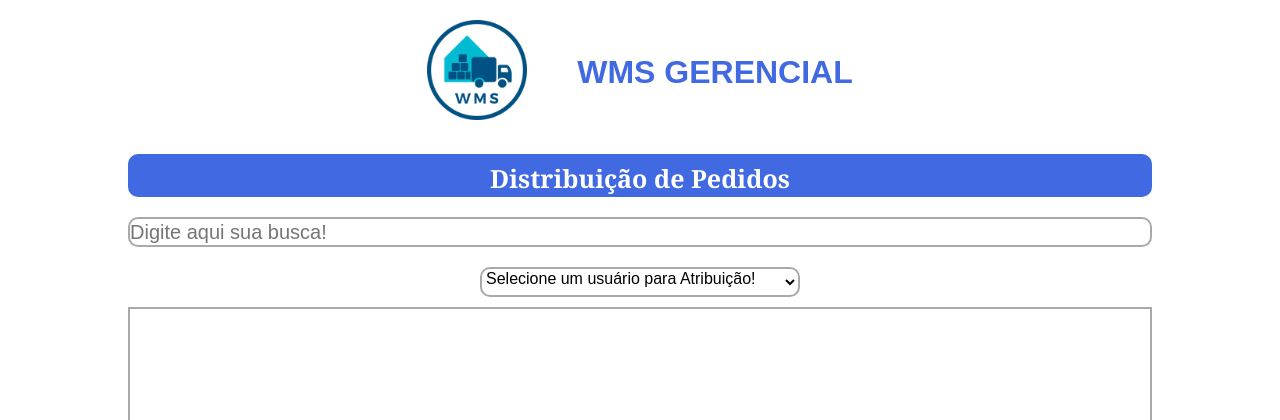
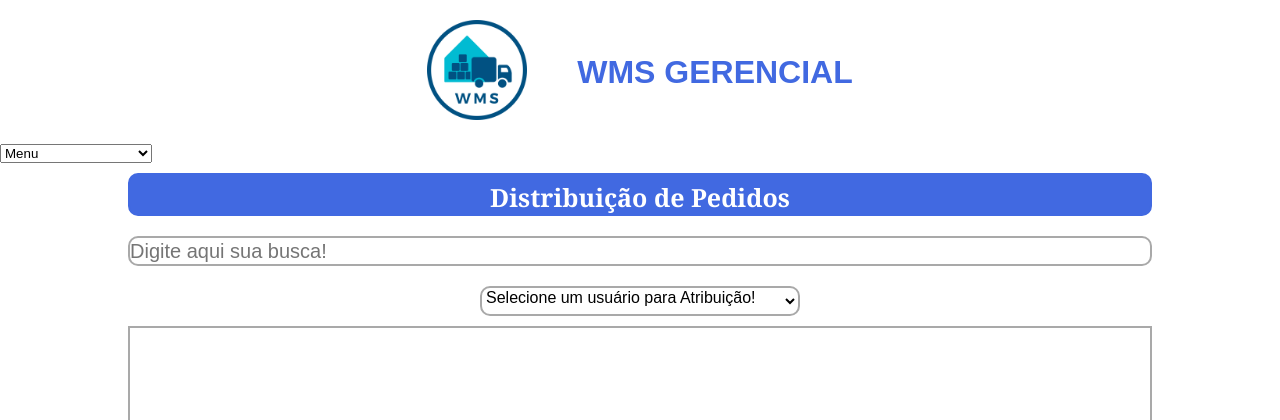
Before and after one commit to luis-fe/Wms_ExternoTeste, a Flask app: page / in a window 1280 px wide. Shown: the top 420 px of the page. Run offline with Flask 2, Linux system fonts and the light colour scheme.

Commit message:
Update index.html

```diff
--- a/templates/index.html
+++ b/templates/index.html
@@ -17,11 +17,21 @@
         <h1>WMS GERENCIAL</h1>
     </div>
 
+    <div class="Opcoes">
+        <nav>
+            <select id="Configuracoes" onchange="if (this.value !== 'Menu') { window.location.href = this.value; this.value = 'Menu'; }">
+                <option disabled selected>Menu</option>
+                <option value="Usuarios.html">Gerenciar Usuários</option>
+                <option value="index.html">Atribuição de Pedidos</option>
+            </select>
+        </nav>
+    </div>
+
     <div class="TituloPrograma">
         <h2>Distribuição de Pedidos</h2></div>
 
         <div class="Busca">
-            <input id="InputBusca" type="text" class="InputBusca" placeholder="Digite aqui sua busca!">
+            <input id="InputBusca" type="search" class="InputBusca" placeholder="Digite aqui sua busca!">
         </div>
 
 
```
